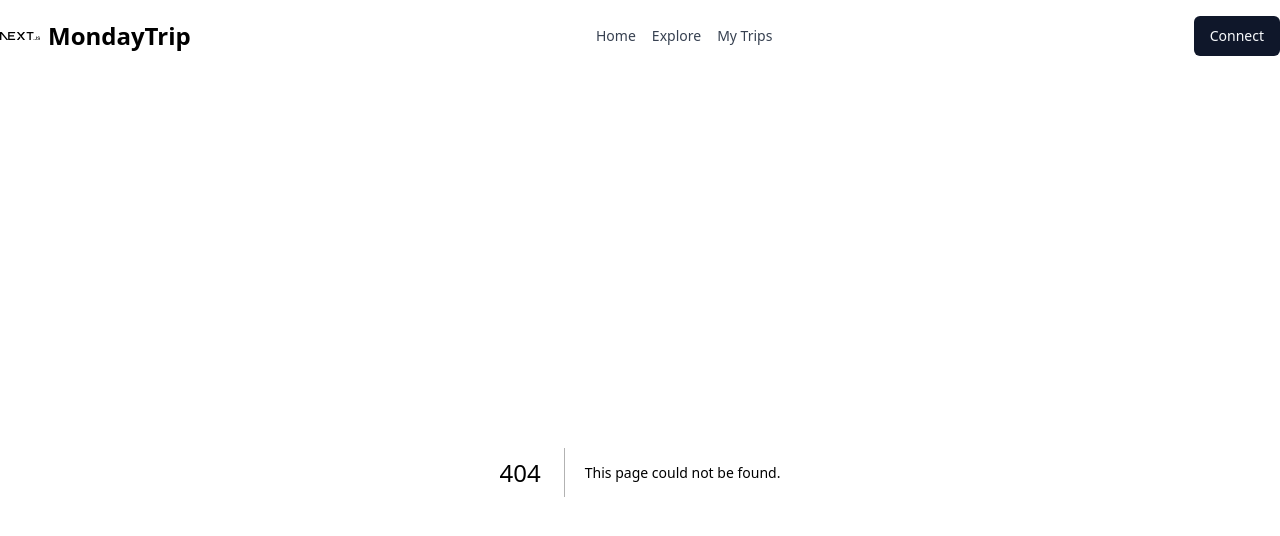
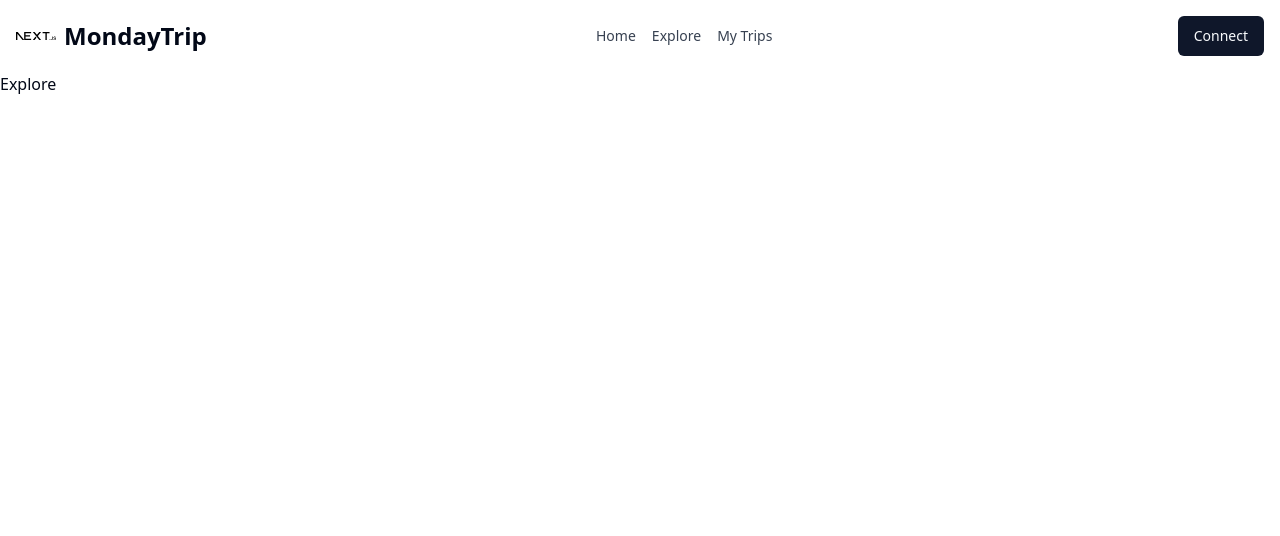
Before and after one commit to Voiddy-Dev/MondayTrip, a Next.js app in the folder mondaytrip/: page /explore in a window 1280 px wide. Before the commit this address had no page. Shown: the top 536 px of the page. Built offline with nearby package versions, Linux system fonts and the light colour scheme.

Commit message:
basic pages

```diff
--- /dev/null
+++ b/mondaytrip/src/app/explore/page.tsx
@@ -0,0 +1,3 @@
+export default function Explore() {
+    return <h1>Explore</h1>
+}
--- /dev/null
+++ b/mondaytrip/src/app/trips/page.tsx
@@ -0,0 +1,3 @@
+export default function Trips() {
+    return <h1>My Trips</h1>
+}
--- a/mondaytrip/src/components/header.tsx
+++ b/mondaytrip/src/components/header.tsx
@@ -2,7 +2,7 @@ import { Button } from "@/components/ui/button"
 
 export default function Header() {
     return (
-        <div className="flex items-center justify-between py-4">
+        <div className="flex items-center justify-between py-4 mx-4">
             <div className="flex items-center">
                 <img src="/next.svg" alt="Logo" className="w-10 h-10" />
                 <h1 className="ml-2 text-2xl font-bold">MondayTrip</h1>
```
